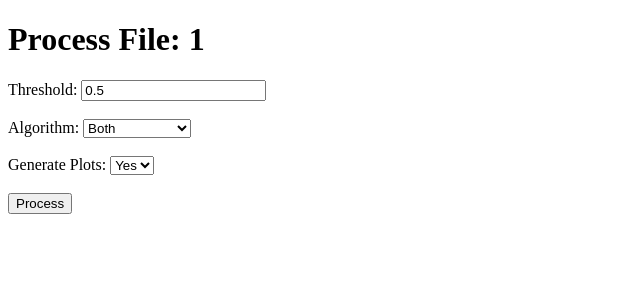
After one commit to legyul/ML_web_app, a Flask app: page /process/1 in a window 1280 px wide. The commit adds this page. Shown: the top 300 px of the page, without its empty margins (0-640 px from the left). Run offline with Flask 3, Linux system fonts and the light colour scheme.

Commit message:
Fix code to run with Flask

```diff
--- a/app.py
+++ b/app.py
@@ -1,15 +1,17 @@
+import os
+from clustering_main import main
 from flask import Flask, render_template, request, redirect, url_for, send_file
 from werkzeug.utils import secure_filename
-from app.clustering_main import main
 import boto3
-import os
 from dotenv import load_dotenv
 from flask_swagger_ui import get_swaggerui_blueprint
+import logging
 
 # Load environment variables from .env file
 load_dotenv()
 
 app = Flask(__name__)
+
 
 # S3 Client configuration
 s3 = boto3.client(
@@ -40,64 +42,109 @@ def index():
     return render_template('index.html')
 
 @app.route('/upload', methods=['POST'])
-def upload():
-    """
-    Upload a file and perform clustering analysis.
-    ---
-    parameters:
-      - name: file
-        in: formData
-        type: file
-        required: true
-        description: The file to upload.
-      - name: threshold
-        in: formData
-        type: number
-        required: true
-        description: The threshold to identify useful columns for clustering.
-      - name: algorithm
-        in: formData
-        type: string
-        required: true
-        description: The clustering algorithm to use.
-      - name: plot
-        in: formData
-        type: string
-        description: Whether to generate a plot.
-    responses:
-      302:
-        description: Redirects to the report page.
-      404:
-        description: Report not found.
-    """
+def upload_file():
+    if 'file' not in request.files:
+        return redirect(request.url)
+    file = request.files['file']
+    if file.filename == '':
+        return redirect(request.url)
+    if file:
+        file_path = os.path.join(app.config['UPLOAD_FOLDER'], file.filename)
+        file.save(file_path)
+        s3.upload_file(file_path, S3_BUCKET_NAME, file.filename)
+        os.remove(file_path)  # 업로드 후에 로컬 파일 삭제
+        return redirect(url_for('process_file', filename=file.filename))
+
+@app.route('/process/<filename>', methods=['GET', 'POST'])
+def process_file(filename):
+    s3_file_path = f"https://{S3_BUCKET_NAME}.s3.amazonaws.com/{filename}"
     if request.method == 'POST':
-        file = request.files['file']
-        if file:
-            filename = secure_filename(file.filename)
-            file_path = os.path.join(app.config['UPLOAD_FOLDER'], filename)
-            file.save(file_path)
-            s3.upload_file(file_path, S3_BUCKET_NAME, filename)
-            threshold = float(request.form['threshold'])
-            algorithm = request.form['algorithm']
-            plot = 'yes' if request.form.get('plot') == 'yes' else 'no'
-            main(filename, threshold, algorithm, plot)
-            return redirect(url_for('report'))
+        threshold = float(request.form.get('threshold'))
+        algorithm = request.form.get('algorithm')
+        plot = request.form.get('plot')
 
-@app.route('/report')
-def report():
-    report_path = './static/_doc/Report.pdf'
-    if os.path.exists(report_path):
-        return render_template('result.html', report_path=report_path)
-    else:
-        return "Report not found", 404
+        pdf_path, csv_path = main(s3_file_path, threshold, algorithm, plot)
 
-@app.route('/download_report')
-def download_report():
-    report_path = './static/_doc/Report.pdf'
-    if os.path.exists(report_path):
-        return send_file(report_path, as_attachment=True)
-    else:
-        return "Report not found", 404
+        return render_template('result.html', pdf_path=pdf_path, csv_path=csv_path)
+
+    return render_template('process.html', filename=filename)
+# @app.route('/')
+# def index():
+#     return render_template('index.html')
+
+# @app.route('/upload', methods=['POST'])
+# def upload():
+#     """
+#     Upload a file and perform clustering analysis.
+#     ---
+#     parameters:
+#       - name: file
+#         in: formData
+#         type: file
+#         required: true
+#         description: The file to upload.
+#       - name: threshold
+#         in: formData
+#         type: number
+#         required: true
+#         description: The threshold to identify useful columns for clustering.
+#       - name: algorithm
+#         in: formData
+#         type: string
+#         required: true
+#         description: The clustering algorithm to use.
+#       - name: plot
+#         in: formData
+#         type: string
+#         description: Whether to generate a plot.
+#     responses:
+#       302:
+#         description: Redirects to the report page.
+#       404:
+#         description: Report not found.
+#     """
+#     if request.method == 'POST':
+#         file = request.files['file']
+#         if file:
+#             filename = secure_filename(file.filename)
+#             file_path = os.path.join(app.config['UPLOAD_FOLDER'], filename)
+#             logging.debug(f"Saving file to {file_path}")
+#             file.save(file_path)
+#             s3.upload_file(file_path, S3_BUCKET_NAME, filename)
+#             logging.debug(f"Uploaded file {filename} to S3")
+
+#             try:
+#                 threshold = float(request.form['threshold'])
+#                 algorithm = request.form['algorithm']
+#                 plot = 'yes' if request.form.get('plot') == 'yes' else 'no'
+#                 logging.debug(f"Parameters received - Threshold: {threshold}, Algorithm: {algorithm}, Plot: {plot}")
+
+#                 # Call the main function
+#                 main(filename, threshold, algorithm, plot)
+#                 logging.debug("Main function executed successfully")
+#                 return redirect(url_for('report'))
+#             except Exception as e:
+#                 logging.error(f"Error during processing: {e}")
+#                 return str(e), 500
+
+# @app.route('/report')
+# def report():
+#     report_path = './static/_doc/Report.pdf'
+#     logging.debug(f"Checking for report at {report_path}")
+#     if os.path.exists(report_path):
+#         logging.debug("Report found")
+#         return render_template('result.html', report_path=report_path)
+#     else:
+#         logging.debug("Report not found")
+#         return "Report not found", 404
+
+# @app.route('/download_report')
+# def download_report():
+#     report_path = './static/_doc/Report.pdf'
+#     if os.path.exists(report_path):
+#         return send_file(report_path, as_attachment=True)
+#     else:
+#         return "Report not found", 404
 
 if __name__ == '__main__':
     app.run(debug=True)
--- /dev/null
+++ b/templates/process.html
@@ -0,0 +1,27 @@
+<!DOCTYPE html>
+<html lang="en">
+<head>
+    <meta charset="UTF-8">
+    <meta name="viewport" content="width=device-width, initial-scale=1.0">
+    <title>Process File</title>
+</head>
+<body>
+    <h1>Process File: {{ filename }}</h1>
+    <form action="/process/{{ filename }}" method="post">
+        <label for="threshold">Threshold:</label>
+        <input type="text" id="threshold" name="threshold" value="0.5"><br><br>
+        <label for="algorithm">Algorithm:</label>
+        <select id="algorithm" name="algorithm">
+            <option value="both">Both</option>
+            <option value="k-Means">k-Means</option>
+            <option value="Agglomerative">Agglomerative</option>
+        </select><br><br>
+        <label for="plot">Generate Plots:</label>
+        <select id="plot" name="plot">
+            <option value="yes">Yes</option>
+            <option value="no">No</option>
+        </select><br><br>
+        <input type="submit" value="Process">
+    </form>
+</body>
+</html>
```
Also changed, not shown: clustering.py (renamed from app/clustering.py, +50 -14 lines), clustering_main.py (renamed from app/clustering_main.py, +8 -4 lines), templates/index.html (+16 -1 lines), templates/result.html (+17 -1 lines), app/__init__.py (deleted).
